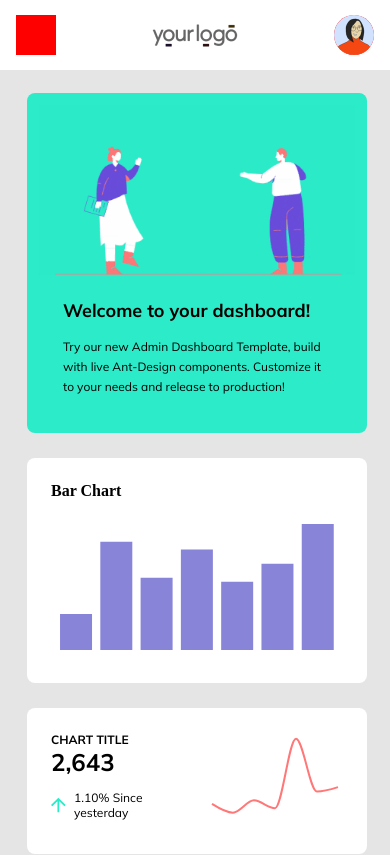
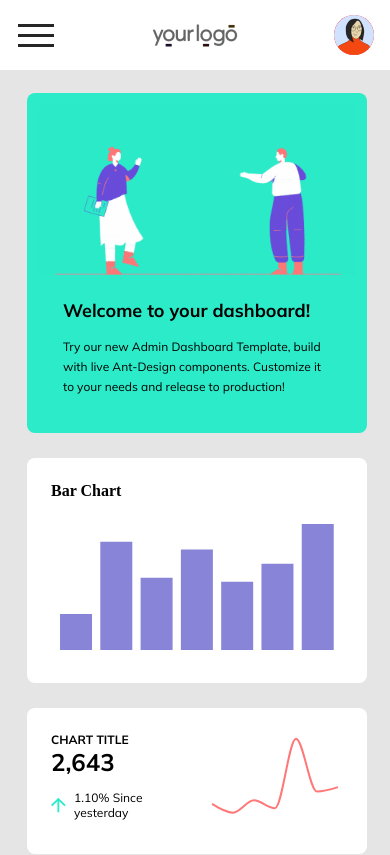
Before and after one commit to Saffe-filiz/React-Dashboard, a React (Create React App) app: page / in a window 390 px wide. Shown: the top 855 px of the page. Built offline with nearby package versions, Linux system fonts and the light colour scheme.

Commit message:
Hamburger Menu

```diff
--- a/src/Assets/Style/style.css
+++ b/src/Assets/Style/style.css
@@ -121,11 +121,49 @@ nav .support ul li {
   background-color: #ECECEC;
 }
 
-.search  .hamburger {
+.search  .hamburgerMenu {
     display: none;
     width: 40px;
     height: 40px;
-    background-color: red;
+}
+
+.hamburgerMenu .hamburger {
+    position: relative;
+    width: 90%;
+    height: 3px;
+    background-color: #262626;
+}
+
+.hamburger:before, .hamburger:after {
+    position: absolute;
+    content: '';
+    width: 100%;
+    height: 100%;
+    transition: 300ms all;
+    background-color: #262626;
+}
+
+.hamburger:before {
+    transform: translateY(10px);
+}
+
+.hamburger:after {
+    transform: translateY(-10px);
+}
+
+
+.hamburgerMenu:hover .hamburger {
+    background-color: transparent;
+}
+
+.hamburgerMenu:hover .hamburger:before {
+    top: 0;
+    transform: rotate(45deg)
+}
+
+.hamburgerMenu:hover .hamburger:after {
+    top: 0;
+    transform: rotate(-45deg)
 }
 
 .logo .image {
@@ -322,7 +360,7 @@ header p {
 /* SECOND DATA BOX START */
 
 .dashboardContainer .dashboardSecondDataBox {
-  display: inline-flex;
+  display: flex;
   align-items: center;
   margin-top: 25px;
   gap: 25px;
@@ -401,7 +439,7 @@ header p {
 
 
 .dashboardThirdDataBox {
-  display: inline-flex;
+  display: flex;
   width: 100%;
   height: auto;
   margin-top: 24px;
@@ -471,11 +509,16 @@ header p {
 
 @media only screen and (max-width: 1024px) {
 
+    .container {
+
+        width: 348px;
+    }
+
     .dashboardContainer  {
         width: calc(100% - 50px);
         gap: 0;
         justify-content: center;
-        margin: 23px ;
+        margin: 23px;
         padding: 0;
     }
 
@@ -485,6 +528,7 @@ header p {
 
 
     .dashboardHeader .containerHero  {
+        max-width: 348px;
         flex-direction: column;
     }
 
@@ -518,8 +562,10 @@ header p {
         background-color: var(--mainBackGroundColor);
     }
 
-    .search .hamburger {
-        display: inline-block;
+    .search .hamburgerMenu {
+        display: inline-flex;
+        align-items: center;
+        justify-content: center;
     }
 
     .search .searchArea {
@@ -536,22 +582,18 @@ header p {
     }
 
     .search .searchArea .userContent .userCart {
+        max-width: 348px;
         height: 40px;
         border: none;
         width: auto;
     }
 
-    .dashboardSecondDataBox {
+    .dashboardSecondDataBox, .dashboardThirdDataBox {
+
+        margin: 23px auto;
         justify-content: center;
-        gap: 0;
         flex-direction: column;
     }
 
-    .dashboardThirdDataBox {
-        justify-content: center;
-
-
-        flex-direction: column;
-    }
 
 }
--- a/src/Components/TheSearch.js
+++ b/src/Components/TheSearch.js
@@ -6,7 +6,9 @@ import TheUserCart from './TheUserCart';
 function Search () {
 	return (
 		<div className="search">
-		<div className="hamburger"></div>
+		<div className="hamburgerMenu">
+			<div className="hamburger"></div>
+		</div>
 			<div className="logo">
 			    <div className="image">
 				    <img src={logo}/>
```
